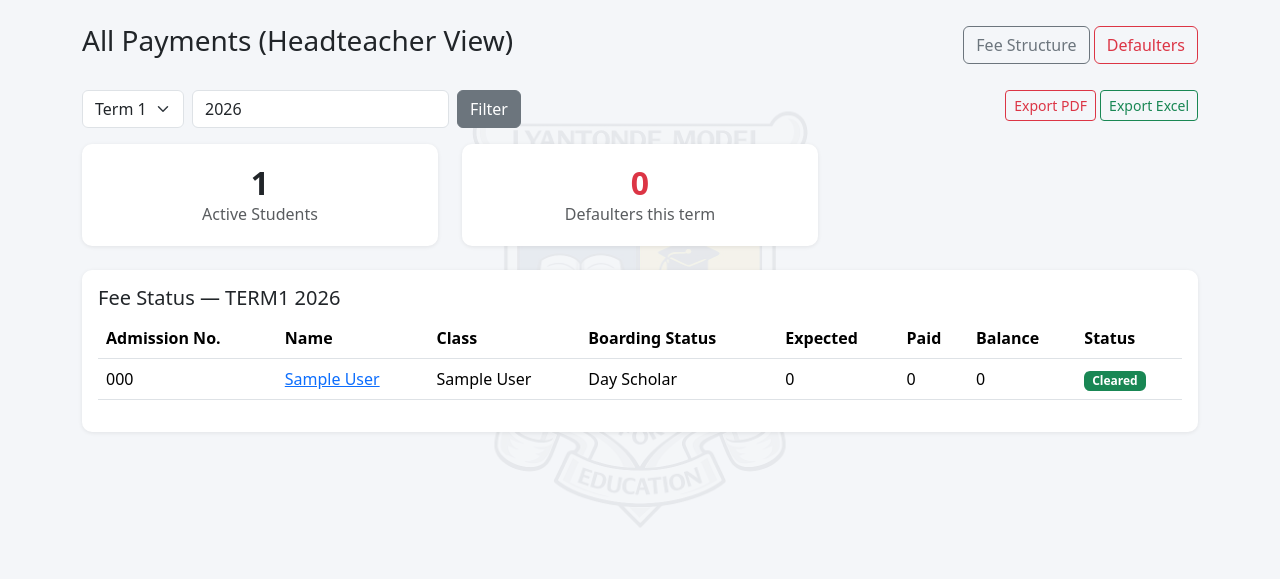
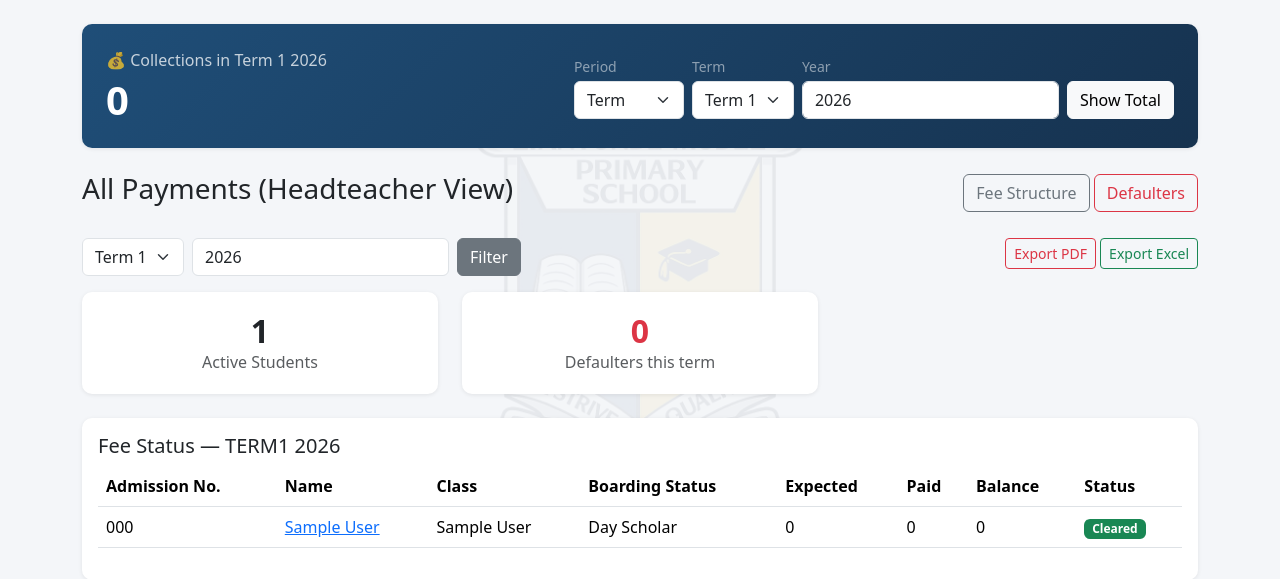
Before and after one commit to aruhoPriscillah/Lyantonde_Model, a Django app: page /bursar/fees/ in a window 1280 px wide. Shown: the part 60-639 px from the top of the page. Run offline with Django 5.2, Linux system fonts and the light colour scheme; a user stored in the database is signed in; tables that the repository leaves empty hold one stand-in row (values such as "Sample post").

Commit message:
Update payment vault

```diff
--- a/fees/forms.py
+++ b/fees/forms.py
@@ -33,3 +33,20 @@ class TermYearFilterForm(forms.Form):
     TERM_CHOICES = [("TERM1", "Term 1"), ("TERM2", "Term 2"), ("TERM3", "Term 3")]
     term = forms.ChoiceField(choices=TERM_CHOICES, widget=forms.Select(attrs={"class": "form-select"}))
     year = forms.IntegerField(widget=forms.NumberInput(attrs={"class": "form-control"}))
+
+
+class VaultFilterForm(forms.Form):
+    PERIOD_CHOICES = [
+        ("DAY", "Day"),
+        ("MONTH", "Month"),
+        ("TERM", "Term"),
+        ("YEAR", "Year"),
+        ("ALL", "All Time"),
+    ]
+    TERM_CHOICES = [("TERM1", "Term 1"), ("TERM2", "Term 2"), ("TERM3", "Term 3")]
+
+    period = forms.ChoiceField(choices=PERIOD_CHOICES, widget=forms.Select(attrs={"class": "form-select", "id": "id_vault_period"}))
+    date = forms.DateField(required=False, widget=forms.DateInput(attrs={"type": "date", "class": "form-control vault-field vault-field-day"}))
+    month = forms.IntegerField(required=False, min_value=1, max_value=12, widget=forms.NumberInput(attrs={"class": "form-control vault-field vault-field-month", "placeholder": "Month (1-12)"}))
+    term = forms.ChoiceField(choices=TERM_CHOICES, required=False, widget=forms.Select(attrs={"class": "form-select vault-field vault-field-term"}))
+    year = forms.IntegerField(required=False, widget=forms.NumberInput(attrs={"class": "form-control vault-field vault-field-month vault-field-term vault-field-year", "placeholder": "Year"}))
--- a/fees/views.py
+++ b/fees/views.py
@@ -6,7 +6,9 @@ from accounts.decorators import role_required
 from accounts.models import User
 from reportsapp.utils import export_excel, export_pdf
 from students.models import Student
-from .forms import PaymentForm, FeeStructureForm, TermYearFilterForm
+from .forms import PaymentForm, FeeStructureForm, TermYearFilterForm, VaultFilterForm
+from .models import all_defaulters, fee_status_for_student, FeeStructure, Payment
+from django.db.models import Sum
 from .models import all_defaulters, fee_status_for_student, FeeStructure, Payment
 
 
@@ -29,6 +31,33 @@ def bursar_dashboard(request):
     fee_rows = [fee_status_for_student(s, term, year) for s in students]
     defaulter_count = sum(1 for r in fee_rows if r["is_defaulter"])
 
+    vault_form = VaultFilterForm(request.GET or {"period": "TERM", "term": DEFAULT_TERM, "year": CURRENT_YEAR})
+    vault_total = 0
+    vault_label = "Select a period"
+    if vault_form.is_valid():
+        period = vault_form.cleaned_data["period"]
+        if period == "DAY":
+            d = vault_form.cleaned_data.get("date") or datetime.date.today()
+            vault_total = Payment.objects.filter(date_paid=d).aggregate(total=Sum("amount"))["total"] or 0
+            vault_label = f"Collections on {d}"
+        elif period == "MONTH":
+            m = vault_form.cleaned_data.get("month") or datetime.date.today().month
+            y = vault_form.cleaned_data.get("year") or CURRENT_YEAR
+            vault_total = Payment.objects.filter(date_paid__year=y, date_paid__month=m).aggregate(total=Sum("amount"))["total"] or 0
+            vault_label = f"Collections in {m:02d}/{y}"
+        elif period == "TERM":
+            t = vault_form.cleaned_data.get("term") or DEFAULT_TERM
+            y = vault_form.cleaned_data.get("year") or CURRENT_YEAR
+            vault_total = Payment.objects.filter(term=t, year=y).aggregate(total=Sum("amount"))["total"] or 0
+            vault_label = f"Collections in {dict(vault_form.TERM_CHOICES).get(t, t)} {y}"
+        elif period == "YEAR":
+            y = vault_form.cleaned_data.get("year") or CURRENT_YEAR
+            vault_total = Payment.objects.filter(year=y).aggregate(total=Sum("amount"))["total"] or 0
+            vault_label = f"Collections in {y}"
+        else:
+            vault_total = Payment.objects.aggregate(total=Sum("amount"))["total"] or 0
+            vault_label = "All-Time Collections"
+
     context = {
         "fee_rows": fee_rows,
         "filter_form": filter_form,
@@ -37,6 +66,9 @@ def bursar_dashboard(request):
         "defaulter_count": defaulter_count,
         "total_students": students.count(),
         "read_only": request.user.role == User.Role.HEADTEACHER,
+        "vault_form": vault_form,
+        "vault_total": vault_total,
+        "vault_label": vault_label,
     }
     return render(request, "fees/bursar_dashboard.html", context)
 
--- a/templates/fees/bursar_dashboard.html
+++ b/templates/fees/bursar_dashboard.html
@@ -1,6 +1,67 @@
 {% extends "base.html" %}
 {% block title %}{% if read_only %}All Payments{% else %}Bursar Dashboard{% endif %}{% endblock %}
 {% block content %}
+
+<div class="card p-4 mb-4" style="background: linear-gradient(135deg, #1F4E78, #16324F); color: #fff;">
+    <div class="d-flex justify-content-between align-items-center flex-wrap gap-3">
+        <div>
+            <p class="mb-1 opacity-75">💰 {{ vault_label }}</p>
+            <h1 class="mb-0" style="font-weight:700;">{{ vault_total }}</h1>
+        </div>
+        <form method="get" class="row g-2 align-items-end">
+            <input type="hidden" name="term" value="{{ term }}">
+            <input type="hidden" name="year" value="{{ year }}">
+            <div class="col-auto">
+                <label class="form-label small text-white-50 mb-1">Period</label>
+                {{ vault_form.period }}
+            </div>
+            <div class="col-auto">
+                <label class="form-label small text-white-50 mb-1">Date</label>
+                {{ vault_form.date }}
+            </div>
+            <div class="col-auto">
+                <label class="form-label small text-white-50 mb-1">Month</label>
+                {{ vault_form.month }}
+            </div>
+            <div class="col-auto">
+                <label class="form-label small text-white-50 mb-1">Term</label>
+                {{ vault_form.term }}
+            </div>
+            <div class="col-auto">
+                <label class="form-label small text-white-50 mb-1">Year</label>
+                {{ vault_form.year }}
+            </div>
+            <div class="col-auto">
+                <button class="btn btn-light" type="submit">Show Total</button>
+            </div>
+        </form>
+    </div>
+</div>
+
+<script>
+(function () {
+    var periodSelect = document.getElementById('id_vault_period');
+    if (!periodSelect) return;
+    function updateVisibleFields() {
+        var period = periodSelect.value;
+        document.querySelectorAll('.vault-field').forEach(function (el) {
+            el.closest('.col-auto').style.display = 'none';
+        });
+        if (period === 'DAY') {
+            document.querySelectorAll('.vault-field-day').forEach(function (el) { el.closest('.col-auto').style.display = ''; });
+        } else if (period === 'MONTH') {
+            document.querySelectorAll('.vault-field-month').forEach(function (el) { el.closest('.col-auto').style.display = ''; });
+        } else if (period === 'TERM') {
+            document.querySelectorAll('.vault-field-term').forEach(function (el) { el.closest('.col-auto').style.display = ''; });
+        } else if (period === 'YEAR') {
+            document.querySelectorAll('.vault-field-year').forEach(function (el) { el.closest('.col-auto').style.display = ''; });
+        }
+    }
+    periodSelect.addEventListener('change', updateVisibleFields);
+    updateVisibleFields();
+})();
+</script>
+
 <div class="d-flex justify-content-between align-items-center mb-4">
     <h3>{% if read_only %}All Payments (Headteacher View){% else %}Bursar Dashboard{% endif %}</h3>
     <div>
```
